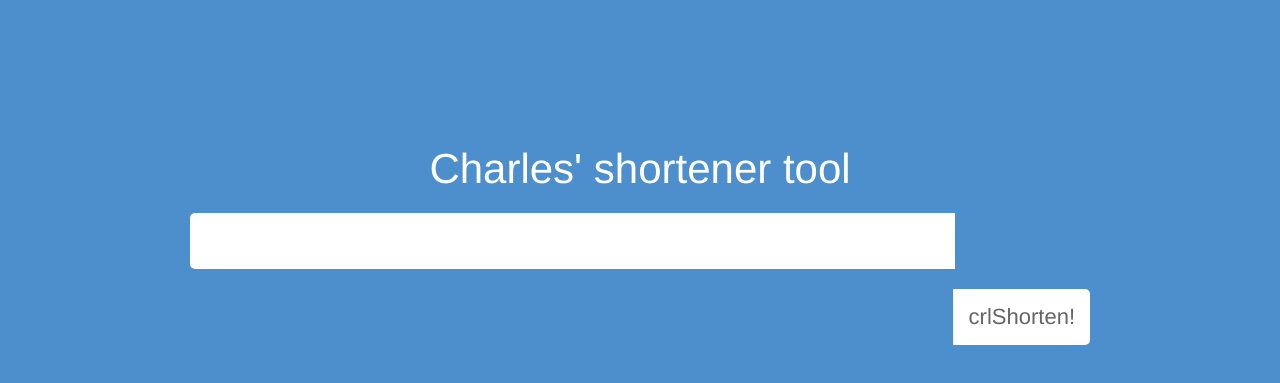
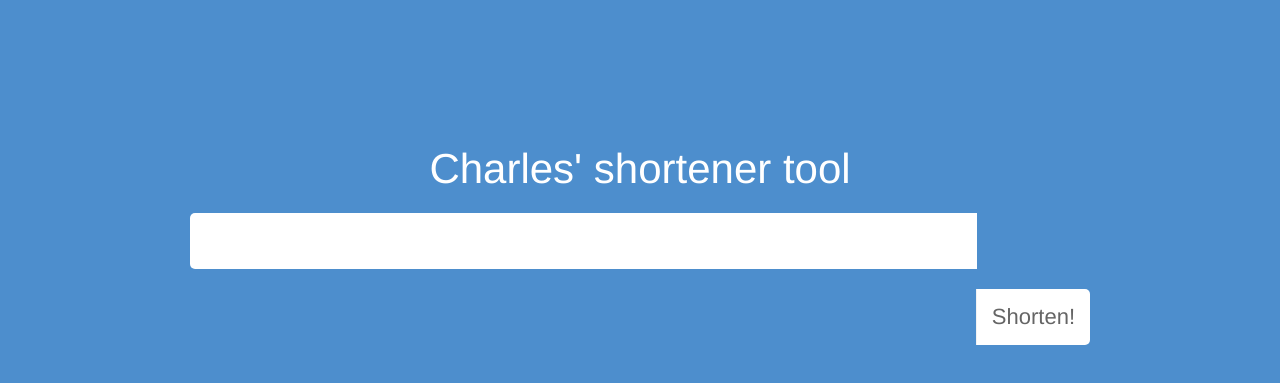
Before and after one commit to Booyanach/project-forklr, a website: page index.html in a window 1280 px wide. Both pictures are taken after a click on the element 1244 px from the left and 35 px from the top of the page. Shown: the part 77-460 px from the top of the page. Drawn offline with nearby package versions, Linux system fonts and the light colour scheme.

Commit message:
more css and visual changes.

```diff
--- a/css/svurl.css
+++ b/css/svurl.css
@@ -83,7 +83,7 @@ input {
 }
 
 input.url {
-    width: 735px;
+    width: 757px;
     float: left;
     border: 0;
     padding: 15px;
--- a/index.html
+++ b/index.html
@@ -35,7 +35,7 @@
             </div>
             <div>
                 <input type="text" name="url" class="url" id="crl">
-                <input type="button" class="submit" name="submit" target="crl" value="crlShorten!">
+                <input type="button" class="submit" name="submit" target="crl" value="Shorten!">
             </div>
         </div>
         <div class="result page">
```
